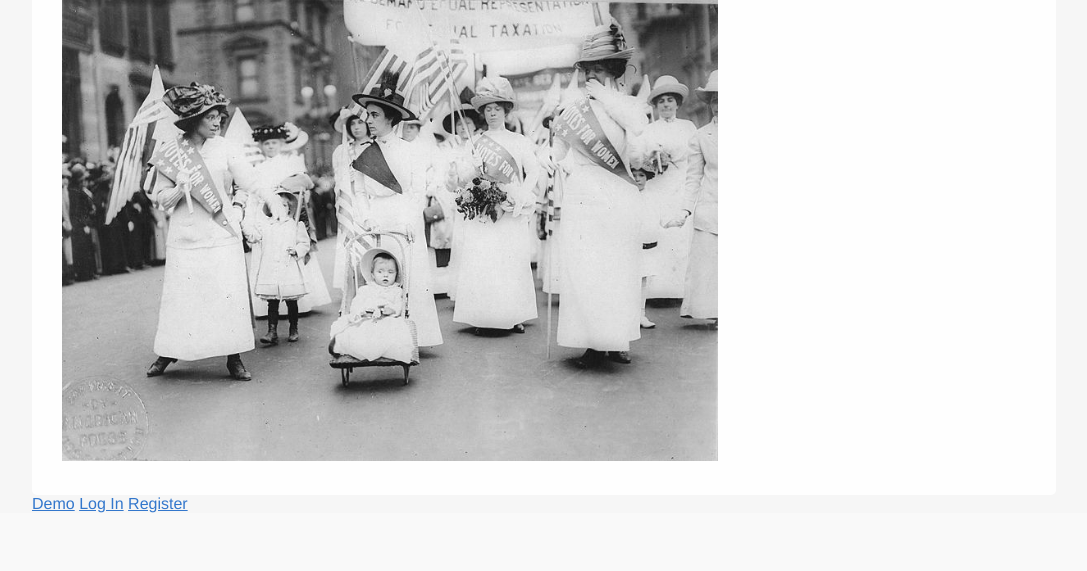
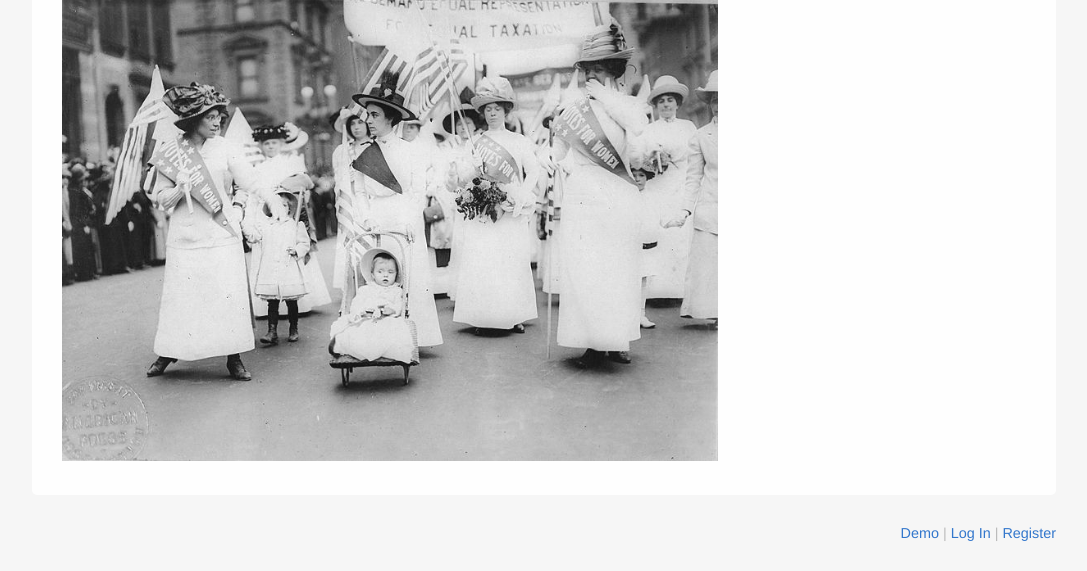
Before and after one commit to scholarslab/ivanhoe-mockups, a PHP site: page /game.html in a window 1280 px wide. Shown: the part 1709-2280 px from the top of the page, without its empty margins (96-1183 px from the left). Before the commit the page ends 2222 px from the top, so only its background shows below. Run offline with PHP 8.4, Linux system fonts and the light colour scheme.

Commit message:
Even more modest style update for footer.

```diff
--- a/style.css
+++ b/style.css
@@ -227,3 +227,18 @@ article h2 {
 #move-responding input {
     margin:0 5px 0 0;
 }
+
+body > footer {
+    padding: 30px 0;
+    text-align:right;
+    font-size: 90%;
+}
+
+body > footer a {
+    text-decoration:none;
+}
+
+body > footer a + a:before {
+    content: " | ";
+    color: #bbb;
+}
```
